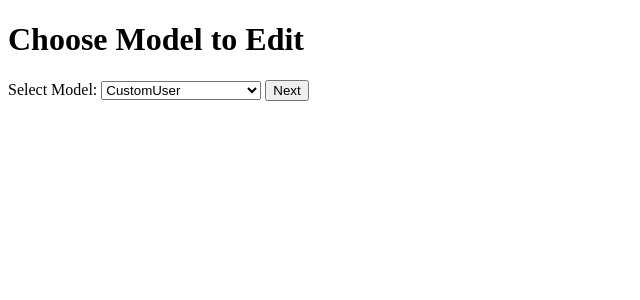
After one commit to tofickbrodaga/sirius-django, a Django app: page /choose_model/ in a window 1280 px wide. The commit adds this page. Shown: the top 300 px of the page, without its empty margins (0-640 px from the left). Run offline with Django 4.2, Linux system fonts and the light colour scheme.

Commit message:
Added page edit

```diff
--- a/biobase/biobase/urls.py
+++ b/biobase/biobase/urls.py
@@ -16,7 +16,7 @@ Including another URLconf
 """
 from django.contrib import admin
 from django.urls import path, include
-from biobaseapp.views import login_view, main_menu, create_all, StrainViewSet, StrainProcessingViewSet, SubstanceViewSet, ExperimentsViewSet, CultivationViewSet, ProjectsViewSet, CulturesViewSet
+from biobaseapp.views import login_view, main_menu, create_all, edit_model, choose_model, choose_object, StrainViewSet, StrainProcessingViewSet, SubstanceViewSet, ExperimentsViewSet, CultivationViewSet, ProjectsViewSet, CulturesViewSet
 
 from rest_framework.routers import DefaultRouter
 
@@ -35,4 +35,7 @@ urlpatterns = [
     path('home/', main_menu, name='index'),
     path('api/', include(router.urls), name='api'),
     path('create_all/', create_all, name='create_all'),
+   path('choose_model/', choose_model, name='choose_model'),
+    path('choose_object/<str:model_name>/', choose_object, name='choose_object'),
+    path('edit_model/<str:model_name>/<uuid:object_id>/', edit_model, name='edit_model'),
 ]
--- a/biobase/biobaseapp/forms.py
+++ b/biobase/biobaseapp/forms.py
@@ -2,6 +2,23 @@ from django import forms
 from django.contrib.auth.forms import UserCreationForm, UserChangeForm
 from .models import *
 from rest_framework.authtoken.models import Token
+from django.forms import modelformset_factory
+
+
+MODEL_CHOICES = [
+    ('CustomUser', 'CustomUser'),
+    ('Strains', 'Strains'),
+    ('StrainProcessing', 'StrainProcessing'),
+    ('SubstanceIdentification', 'SubstanceIdentification'),
+    ('Experiments', 'Experiments'),
+    ('CultivationPlanning', 'CultivationPlanning'),
+    ('Projects', 'Projects'),
+    ('Cultures', 'Cultures'),
+]
+
+class ModelSelectionForm(forms.Form):
+    model = forms.ChoiceField(choices=MODEL_CHOICES)
+    object_id = forms.CharField(max_length=100)
 
 class CustomUserCreationForm(UserCreationForm):
 
@@ -13,7 +30,7 @@ class CustomUserChangeForm(UserChangeForm):
 
     class Meta:
         model = CustomUser
-        fields = ('username', 'email')
+        fields = ('first_name', 'last_name', 'email')
 
 
 class LoginForm(forms.Form):
@@ -73,3 +90,12 @@ class CulturesForm(forms.ModelForm):
     class Meta:
         model = Cultures
         fields = ['project_id', 'planning_date', 'results', 'created_by']
+
+CustomUserFormSet = modelformset_factory(CustomUser, form=CustomUserChangeForm, extra=0)
+StrainsFormSet = modelformset_factory(Strains, form=StrainsForm, extra=0)
+StrainProcessingFormSet = modelformset_factory(StrainProcessing, form=StrainProcessingForm, extra=0)
+SubstanceIdentificationFormSet = modelformset_factory(SubstanceIdentification, form=SubstanceIdentificationForm, extra=0)
+ExperimentsFormSet = modelformset_factory(Experiments, form=ExperimentsForm, extra=0)
+CultivationPlanningFormSet = modelformset_factory(CultivationPlanning, form=CultivationPlanningForm, extra=0)
+ProjectsFormSet = modelformset_factory(Projects, form=ProjectsForm, extra=0)
+CulturesFormSet = modelformset_factory(Cultures, form=CulturesForm, extra=0)
--- a/biobase/biobaseapp/views.py
+++ b/biobase/biobaseapp/views.py
@@ -1,5 +1,5 @@
 from django.contrib.auth import authenticate, login
-from django.shortcuts import render, redirect
+from django.shortcuts import render, redirect, get_object_or_404
 from django.http import HttpResponseBadRequest
 from rest_framework import viewsets
 from rest_framework.permissions import BasePermission
@@ -121,3 +121,72 @@ def create_all(request):
         'model_forms': model_forms.keys(),
         'selected_model': selected_model
     })
+MODEL_FORMS = {
+    'CustomUser': CustomUser,
+    'Strains': StrainsForm,
+    'StrainProcessing': StrainProcessingForm,
+    'SubstanceIdentification': SubstanceIdentificationForm,
+    'Experiments': ExperimentsForm,
+    'CultivationPlanning': CultivationPlanningForm,
+    'Projects': ProjectsForm,
+    'Cultures': CulturesForm,
+}
+
+MODEL_CLASSES = {
+    'CustomUser': CustomUser,
+    'Strains': Strains,
+    'StrainProcessing': StrainProcessing,
+    'SubstanceIdentification': SubstanceIdentification,
+    'Experiments': Experiments,
+    'CultivationPlanning': CultivationPlanning,
+    'Projects': Projects,
+    'Cultures': Cultures,
+}
+
+def choose_model(request):
+    if request.method == 'POST':
+        model_name = request.POST.get('model')
+        if model_name:
+            return redirect('choose_object', model_name=model_name)
+    return render(request, 'choose_model.html', {
+        'models': MODEL_FORMS.keys()
+    })
+
+def choose_object(request, model_name):
+    model_class = MODEL_CLASSES.get(model_name)
+    if not model_class:
+        return redirect('choose_model')
+
+    objects = model_class.objects.all()
+    if request.method == 'POST':
+        object_id = request.POST.get('object_id')
+        if object_id:
+            return redirect('edit_model', model_name=model_name, object_id=object_id)
+
+    return render(request, 'choose_object.html', {
+        'model_name': model_name,
+        'objects': objects,
+    })
+
+def edit_model(request, model_name, object_id):
+    form_class = MODEL_FORMS.get(model_name)
+    model_class = MODEL_CLASSES.get(model_name)
+
+    if not form_class or not model_class:
+        return redirect('choose_model')
+
+    obj = get_object_or_404(model_class, id=object_id)
+
+    if request.method == 'POST':
+        form = form_class(request.POST, instance=obj)
+        if form.is_valid():
+            form.save()
+            return redirect('edit_model', model_name=model_name, object_id=object_id)  # Редирект на ту же страницу после сохранения
+    else:
+        form = form_class(instance=obj)
+
+    return render(request, 'edit_model.html', {
+        'form': form,
+        'model_name': model_name,
+        'object_id': object_id,
+    })
--- /dev/null
+++ b/biobase/templates/choose_model.html
@@ -0,0 +1,19 @@
+<!DOCTYPE html>
+<html>
+<head>
+    <title>Choose Model to Edit</title>
+</head>
+<body>
+    <h1>Choose Model to Edit</h1>
+    <form method="post">
+        {% csrf_token %}
+        <label for="model">Select Model:</label>
+        <select name="model" id="model">
+            {% for model in models %}
+                <option value="{{ model }}">{{ model }}</option>
+            {% endfor %}
+        </select>
+        <button type="submit">Next</button>
+    </form>
+</body>
+</html>
--- a/biobase/templates/index.html
+++ b/biobase/templates/index.html
@@ -81,7 +81,7 @@
                 <div class="scrollable">
                     <ul>
                         {% for strain in strains %}
-                            <li><button class="open-modal" data-content="{{ strain.name }}">Стамм: {{ strain.name }}</button></li>
+                            <li><button class="open-modal" data-content="{{ strain.name }}">Штамм: {{ strain.name }}</button></li>
                         {% endfor %}
                     </ul>
                 </div>
@@ -152,7 +152,9 @@
         </div>
         <div style="width: 228px; height: 52px; left: 116px; top: 838px; position: absolute">
             <div style="width: 228px; height: 52px; left: 0px; top: 0px; position: absolute; background: #189EA0; border-radius: 20px"></div>
-            <div style="left: 63px; top: 13px; position: absolute; text-align: right; color: white; font-size: 20px; font-family: Open Sans Semibold; font-weight: 600; word-wrap: break-word">Изменить</div>
+            <div style="left: 73px; top: 13px; position: absolute; text-align: right; color: white; font-size: 20px; font-family: 'Open Sans Semibold'; font-weight: 600; word-wrap: break-word">
+                <a href="{% url 'choose_model' %}" style="color: white; text-decoration: none;">Изменить</a>
+            </div>
         </div>
         <div style="width: 228px; height: 52px; left: 116px; top: 218px; position: absolute">
             <div style="width: 228px; height: 52px; left: 0px; top: 0px; position: absolute; background: #189EA0; border-radius: 20px"></div>
```
Also changed, not shown: biobase/templates/choose_object.html (added, +20 -0 lines), biobase/templates/edit_model.html (added, +16 -0 lines).
